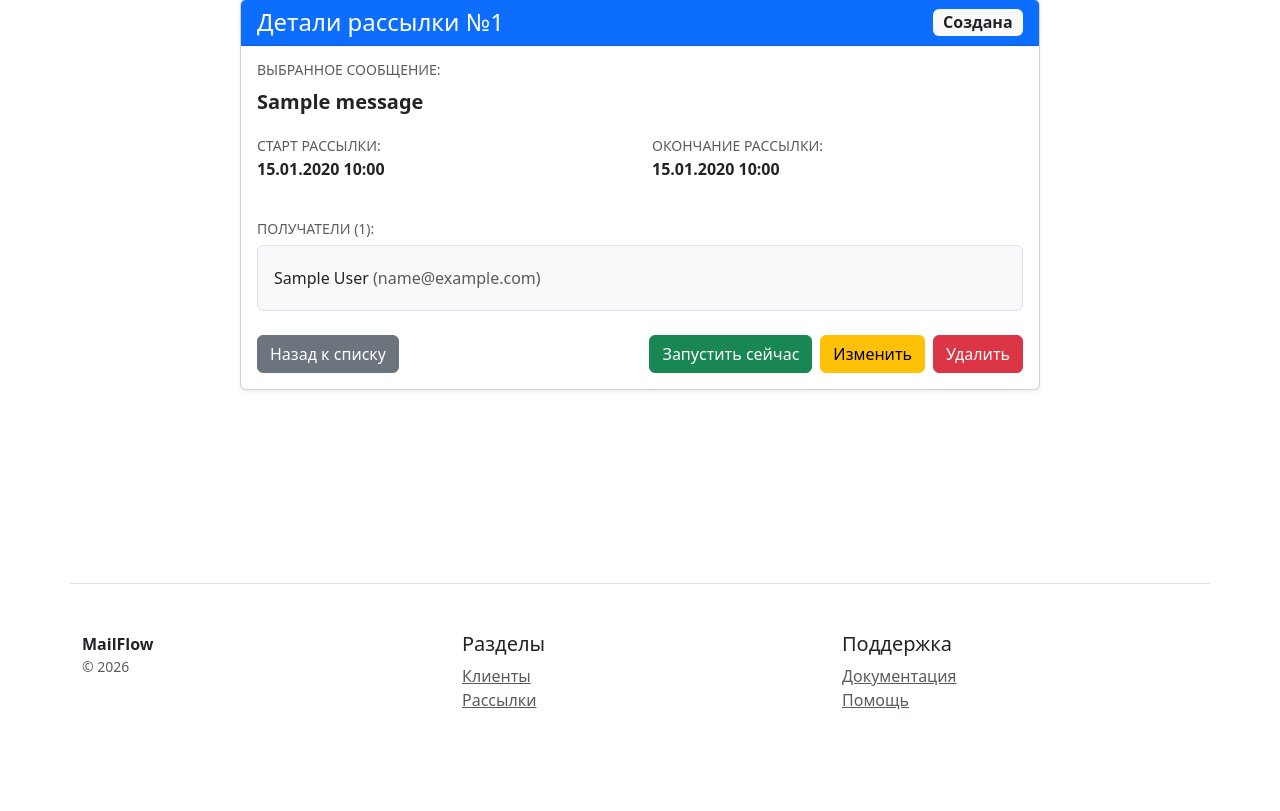
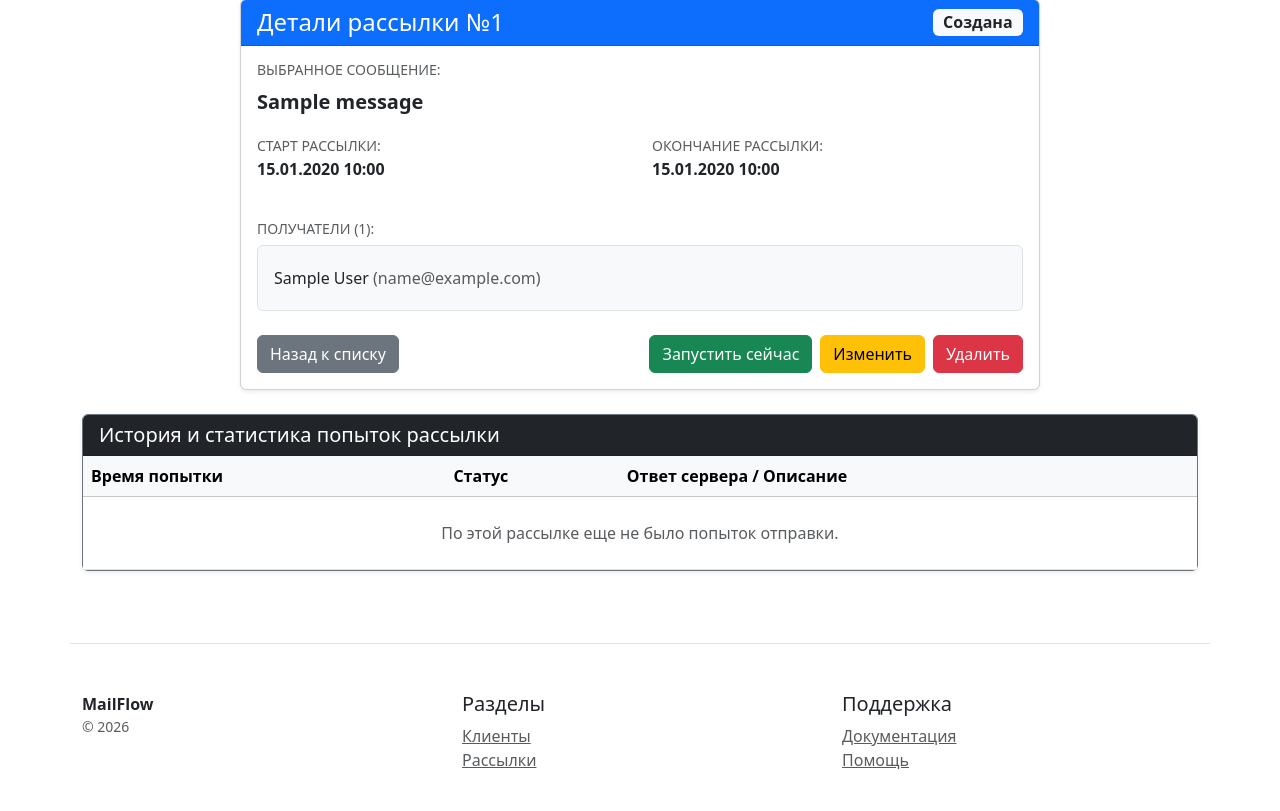
Before and after one commit to kulini4perm-coder/MailFlow, a Django app: page /mailings/1/ in a window 1280 px wide. Shown: the part 121-932 px from the top of the page. Before the commit the page ends 830 px from the top, so only its background shows below. Run offline with Django 5.2, Linux system fonts and the light colour scheme; tables that the repository leaves empty hold one stand-in row (values such as "Sample post"); data that the repository does not hold is empty; some libraries are stand-ins or nearby versions.

Commit message:
attempts to send emails

```diff
--- a/mailings/models.py
+++ b/mailings/models.py
@@ -26,3 +26,26 @@
 
     def __str__(self):
         return f"Рассылка №{self.id} — {self.message.subject[:20]}... ({self.get_status_display()})"
+
+
+class MailingLog(models.Model):
+    """Модель попытки рассылки"""
+    STATUS_CHOICES = [
+        ('success', 'Успешно'),
+        ('failure', 'Не успешно'),
+    ]
+
+    attempt_time = models.DateTimeField(auto_now_add=True, verbose_name="Дата и время попытки")
+    status = models.CharField(max_length=20, choices=STATUS_CHOICES, verbose_name="Статус")
+    server_response = models.TextField(blank=True, null=True, verbose_name="Ответ почтового сервера")
+
+    # Внешний ключ на модель Рассылки
+    mailing = models.ForeignKey(Mailing, on_delete=models.CASCADE, verbose_name="Рассылка", related_name="logs")
+
+    class Meta:
+        verbose_name = "Попытка рассылки"
+        verbose_name_plural = "Попытки рассылок"
+        ordering = ['-attempt_time']  # Последние логи всегда вверху
+
+    def __str__(self):
+        return f"Лог №{self.id} для Рассылки №{self.mailing_id} ({self.get_status_display()})"
--- a/mailings/templates/mailings/mailing_detail.html
+++ b/mailings/templates/mailings/mailing_detail.html
@@ -52,4 +52,43 @@
 
     </div>
 </div>
+<div class="card shadow-sm mt-4 border-secondary">
+    <div class="card-header bg-dark text-white">
+        <h5 class="mb-0">История и статистика попыток рассылки</h5>
+    </div>
+    <div class="card-body p-0">
+        <div class="table-responsive">
+            <table class="table table-hover align-middle mb-0">
+                <thead class="table-light">
+                    <tr>
+                        <th>Время попытки</th>
+                        <th>Статус</th>
+                        <th>Ответ сервера / Описание</th>
+                    </tr>
+                </thead>
+                <tbody>
+                    {# Берем логи через related_name='logs' из нашей модели #}
+                    {% for log in mailing.logs.all %}
+                    <tr>
+                        <td class="text-nowrap">{{ log.attempt_time|date:"d.m.Y H:i:s" }}</td>
+                        <td>
+                            {% if log.status == 'success' %}
+                                <span class="badge bg-success">Успешно</span>
+                            {% else %}
+                                <span class="badge bg-danger">Не успешно</span>
+                            {% endif %}
+                        </td>
+                        <td><small class="text-muted">{{ log.server_response }}</small></td>
+                    </tr>
+                    {% empty %}
+                    <tr>
+                        <td colspan="3" class="text-center py-4 text-muted">По этой рассылке еще не было попыток отправки.</td>
+                    </tr>
+                    {% endfor %}
+                </tbody>
+            </table>
+        </div>
+    </div>
+</div>
+
 {% endblock %}
```
Also changed, not shown: mailings/services.py (+43 -16 lines), mailings/migrations/0002_mailinglog.py (added).
